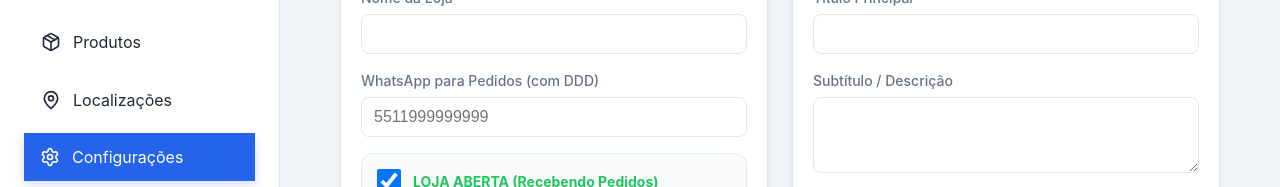
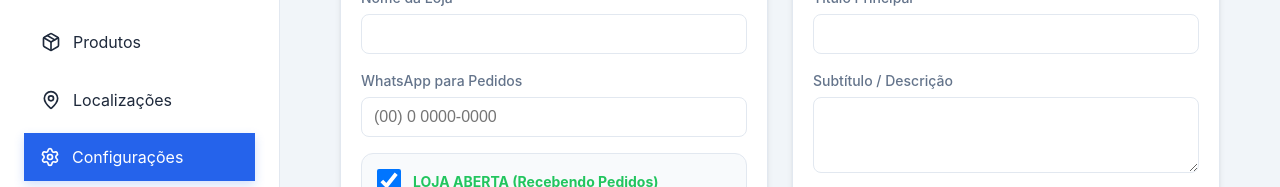
Before and after one commit to Pnuelzin/SITE-PF-ADM, a React (Vite) app: page /admin/settings in a window 1280 px wide. Shown: the part 199-386 px from the top of the page. Built offline with nearby package versions, Linux system fonts and the light colour scheme; no server answers; the database is empty; sample sign-in values are in the browser's storage.

Commit message:
style: Aplica máscaras de telefone no Painel de Configurações

```diff
--- a/src/pages/AdminSettings.tsx
+++ b/src/pages/AdminSettings.tsx
@@ -2,7 +2,7 @@ import React, { useEffect, useState } from 'react';
 import AdminLayout from '../components/admin/AdminLayout';
 import { supabase } from '../lib/supabase';
 import { Save, Store, Layout, CreditCard, Loader2 } from 'lucide-react';
-import { maskCurrency, currencyToNumber } from '../lib/formatters';
+import { maskCurrency, maskPhone, currencyToNumber } from '../lib/formatters';
 
 const AdminSettings: React.FC = () => {
   const [loading, setLoading] = useState(true);
@@ -25,7 +25,7 @@ const AdminSettings: React.FC = () => {
     if (data) {
       setFormData({
         store_name: data.store_name,
-        whatsapp_number: data.whatsapp_number,
+        whatsapp_number: maskPhone(data.whatsapp_number),
         is_open: data.is_open,
         min_order_value: maskCurrency((data.min_order_value * 100).toFixed(0)),
         hero_title: data.hero_title,
@@ -73,8 +73,13 @@ const AdminSettings: React.FC = () => {
               <input type="text" value={formData.store_name} onChange={e => setFormData({...formData, store_name: e.target.value})} />
             </div>
             <div className="input-group">
-              <label>WhatsApp para Pedidos (com DDD)</label>
-              <input type="text" placeholder="5511999999999" value={formData.whatsapp_number} onChange={e => setFormData({...formData, whatsapp_number: e.target.value})} />
+              <label>WhatsApp para Pedidos</label>
+              <input
+                type="text"
+                placeholder="(00) 0 0000-0000"
+                value={formData.whatsapp_number}
+                onChange={e => setFormData({...formData, whatsapp_number: maskPhone(e.target.value)})}
+              />
             </div>
             <div className="input-group" style={{ display: 'flex', alignItems: 'center', gap: '12px', background: '#f8fafc', padding: '15px', borderRadius: '12px', border: '1px solid var(--border)' }}>
               <input
```
